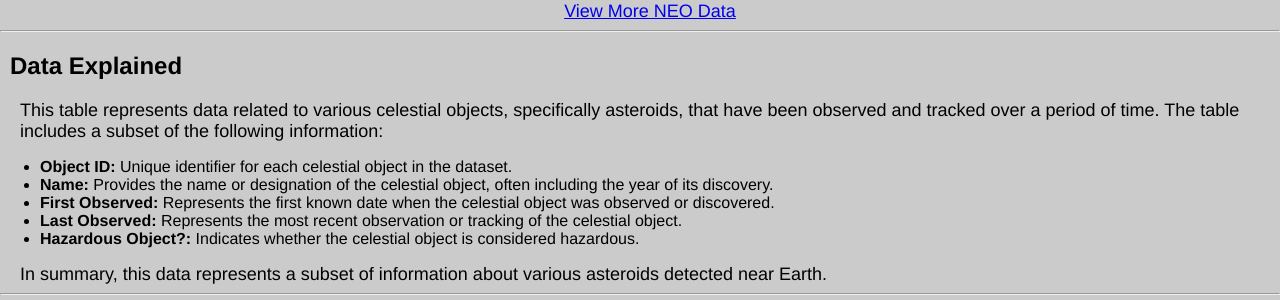
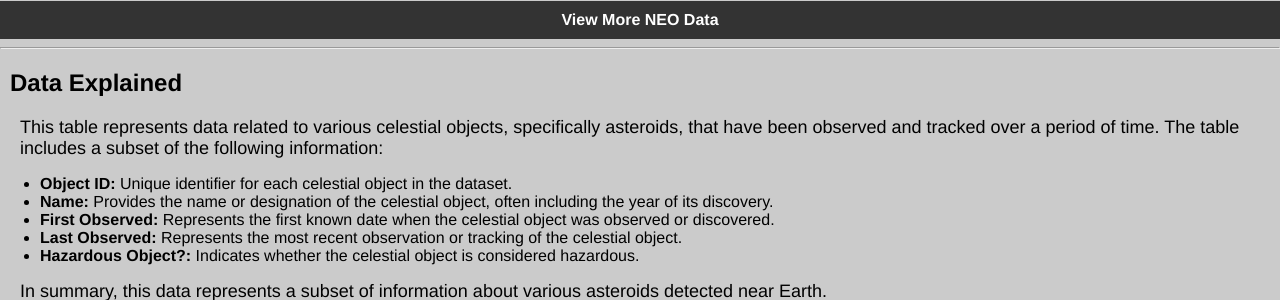
Before and after one commit to chrisdedman/py-neo, a Flask app: template app/templates/index.html in a window 1280 px wide. Shown: the part 131-431 px from the top of the page. Run offline with Flask 2, Linux system fonts and the light colour scheme; the template is opened without the code that fills it, so the values that code supplies are empty.

Commit message:
updated style for link

```diff
--- a/app/static/style.css
+++ b/app/static/style.css
@@ -1,3 +1,20 @@
+.top-nav {
+  background-color: #333; /* Background color */
+  padding: 10px; /* Add some padding to the container */
+  text-align: center; /* Center-align the link */
+}
+
+.top-nav a {
+  color: #fff; /* Text color */
+  text-decoration: none; /* Remove underlines from the link */
+  font-weight: bold; /* Make the text bold */
+}
+
+.top-nav a:hover {
+  text-decoration: underline; /* Add underline on hover */
+}
+
+
 /* Styling for the NEO list */
 .neo-list {
   list-style: none;
--- a/app/templates/index.html
+++ b/app/templates/index.html
@@ -27,10 +27,9 @@
     </li>
     {% endfor %}
   </ul>
-
-  <p class="center">
+  <div class="top-nav">
     <a href="/neo">View More NEO Data</a>
-  </p>
+  </div>
 
   <hr>
 
--- a/app/templates/neo_data.html
+++ b/app/templates/neo_data.html
@@ -7,9 +7,10 @@
 </head>
 
 <body>
-    <p>
+    <div class="top-nav">
         <a href="/">HOME</a>
-    </p>
+    </div>
+
     <hr>
     <h1>Near Earth Object Data</h1>
     <hr>
```
